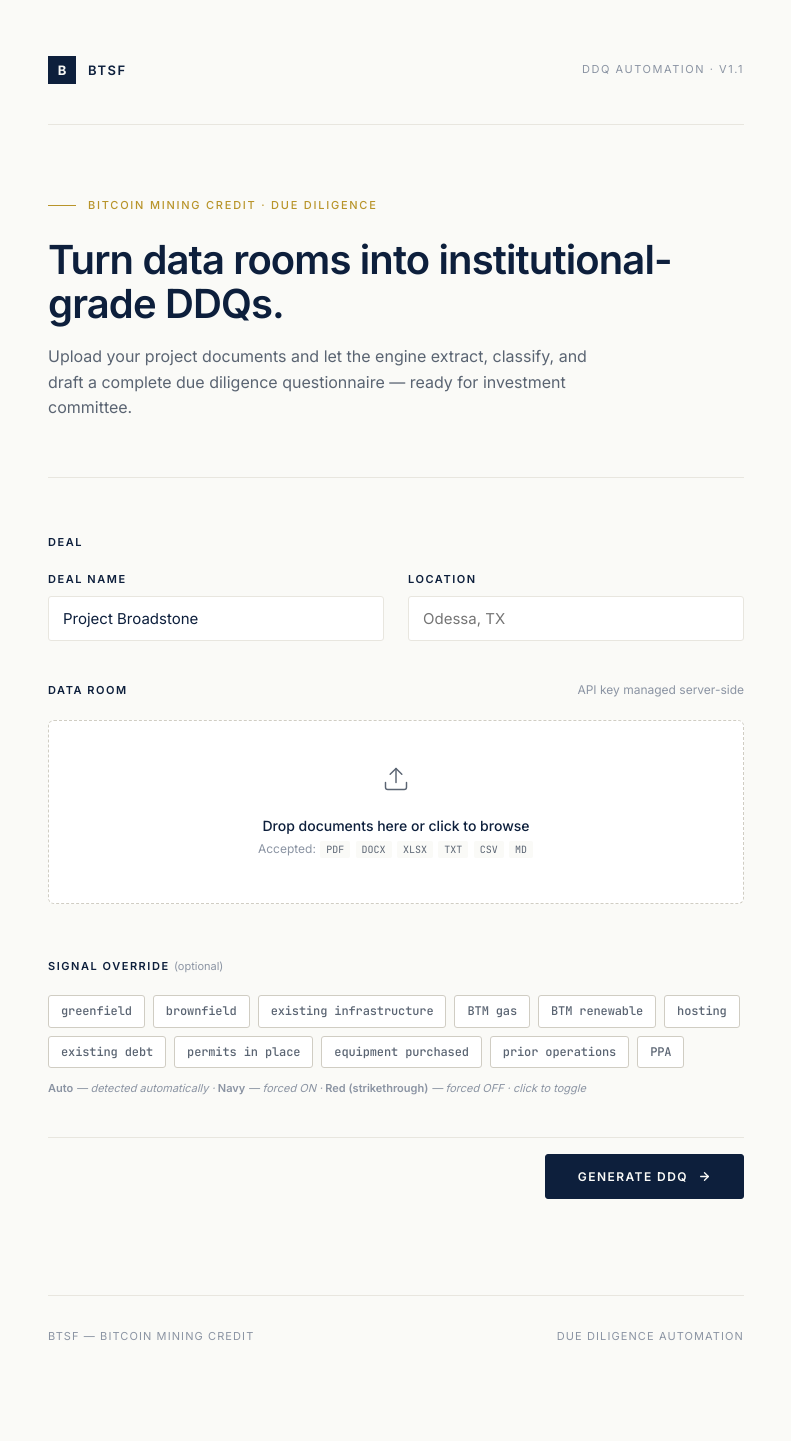
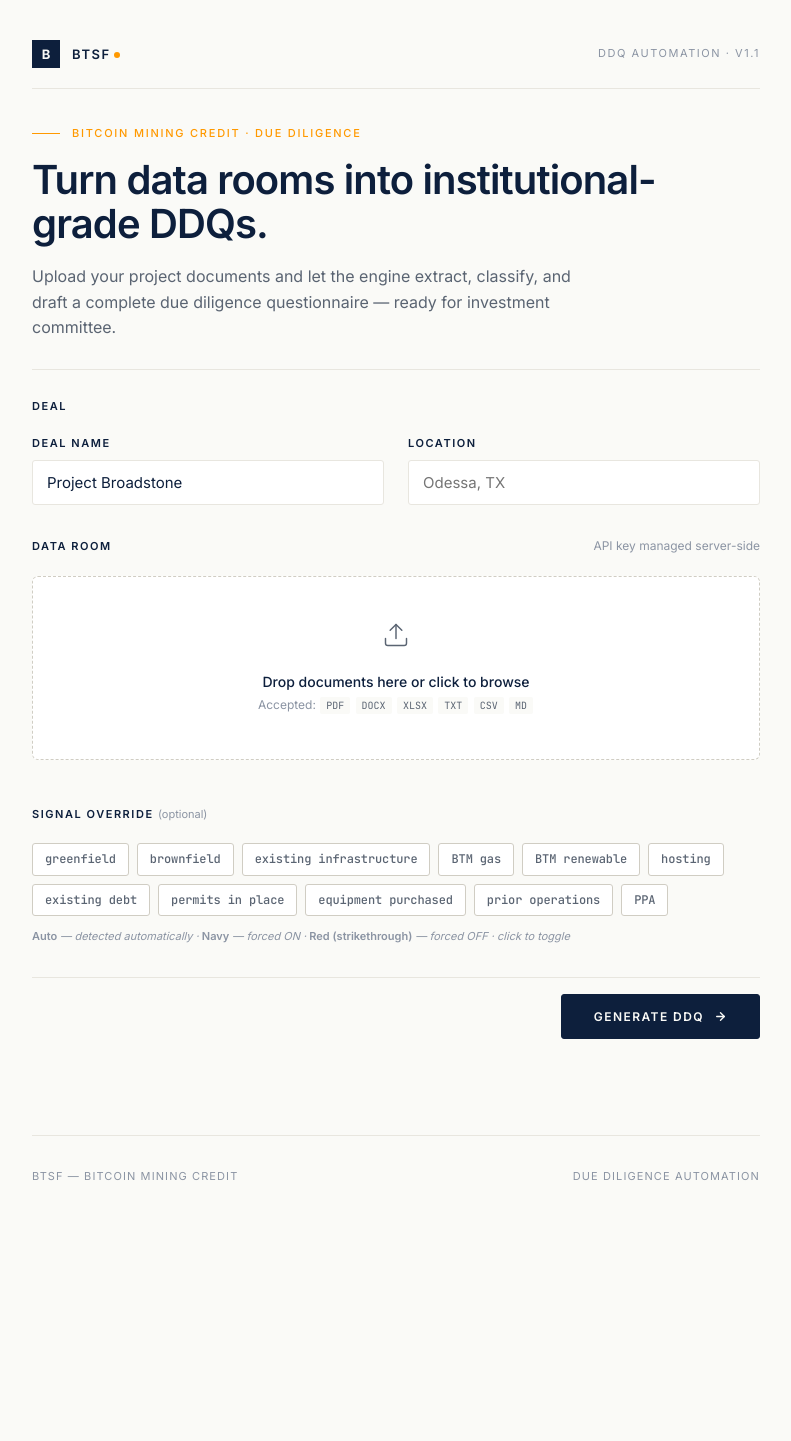
Before and after one commit to MuadDibPill/btsf-ddq-tool, a Flask app: page / in a window 1280 px wide. Shown: the whole page, without its empty margins (244-1035 px from the left). After the commit the page ends 1181 px from the top, so only its background shows below. Run offline with Flask 3, Linux system fonts and the light colour scheme.

Commit message:
Update index.html

```diff
--- a/ddq_web/templates/index.html
+++ b/ddq_web/templates/index.html
@@ -20,6 +20,10 @@
       --gold-hi:       #D4AE3F;
       --gold-soft:     rgba(184, 148, 42, 0.08);
       --gold-line:     rgba(184, 148, 42, 0.35);
+
+      /* Accent orange (btsf.io brand dot) */
+      --orange:        #ff9900;
+      --orange-line:   rgba(255, 153, 0, 0.35);
 
       /* Neutrals */
       --bg:            #FAFAF7;
@@ -62,7 +66,7 @@
     .shell {
       max-width: 760px;
       margin: 0 auto;
-      padding: 56px 32px 96px;
+      padding: 40px 16px 72px;
     }
 
     /* ─────────── Header ─────────── */
@@ -70,7 +74,7 @@
       display: flex;
       align-items: center;
       justify-content: space-between;
-      padding-bottom: 40px;
+      padding-bottom: 20px;
       border-bottom: 1px solid var(--border);
     }
     .brand {
@@ -92,6 +96,19 @@
       font-size: 13px;
       letter-spacing: 0;
     }
+    .brand-wordmark {
+      display: inline-flex;
+      align-items: baseline;
+      gap: 3px;
+    }
+    .brand-dot {
+      width: 6px;
+      height: 6px;
+      border-radius: 50%;
+      background: var(--orange);
+      display: inline-block;
+      transform: translateY(-1px);
+    }
     .nav-meta {
       color: var(--text-mute);
       font-size: 11px;
@@ -101,7 +118,7 @@
 
     /* ─────────── Hero ─────────── */
     .hero {
-      padding: 64px 0 56px;
+      padding: 28px 0 28px;
       border-bottom: 1px solid var(--border);
     }
     .hero-eyebrow {
@@ -111,15 +128,15 @@
       font-size: 11px;
       letter-spacing: 0.16em;
       text-transform: uppercase;
-      color: var(--gold);
+      color: var(--orange);
       font-weight: 500;
-      margin-bottom: 24px;
+      margin-bottom: 16px;
     }
     .hero-eyebrow::before {
       content: '';
       width: 28px;
       height: 1px;
-      background: var(--gold);
+      background: var(--orange);
     }
     .hero h1 {
       font-size: 40px;
@@ -157,10 +174,10 @@
 
     /* ─────────── Form ─────────── */
     .form {
-      padding-top: 56px;
+      padding-top: 28px;
       display: flex;
       flex-direction: column;
-      gap: 40px;
+      gap: 32px;
     }
     .field {
       display: flex;
@@ -570,7 +587,7 @@
     <nav class="nav">
       <div class="brand">
         <div class="brand-mark">B</div>
-        <span>BTSF</span>
+        <span class="brand-wordmark">BTSF<span class="brand-dot" aria-hidden="true"></span></span>
       </div>
       <div class="nav-meta">DDQ Automation · v1.1</div>
     </nav>
```
